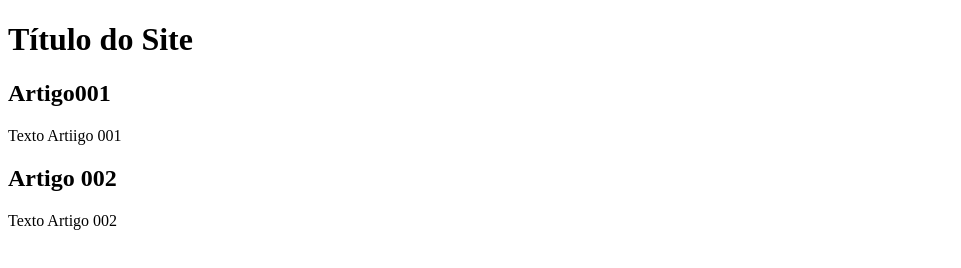
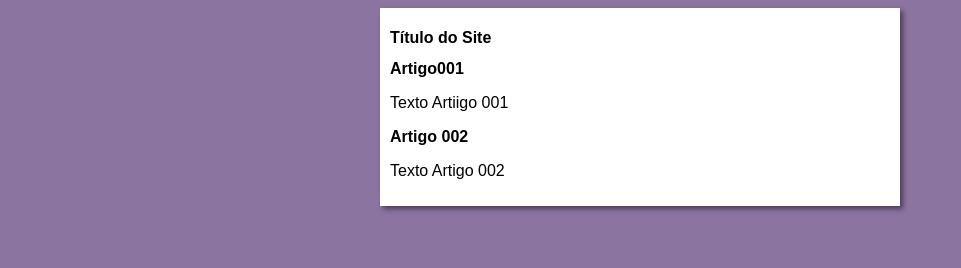
Before and after one commit to d-araujo/projeto-site, a plain HTML site: page index.html in a window 1280 px wide. Shown: the whole page, without its empty margins (0-961 px from the left). Drawn offline with Linux system fonts and the light colour scheme.

Commit message:
iniciei o design

```diff
--- /dev/null
+++ b/estilos/style.css
@@ -0,0 +1,16 @@
+* {
+    font-family: Arial, Helvetica, sans-serif;
+    font-size: 16px;
+}
+
+body {
+    background-color: rgb(139, 116, 160);
+}
+
+main {
+    background-color: white;
+    width: 500px;
+    margin: auto;
+    padding: 10px;
+    box-shadow: 3px 3px 5px rgba(0, 0, 0, 0.479);
+}
--- a/index.html
+++ b/index.html
@@ -4,6 +4,7 @@
     <meta charset="UTF-8">
     <meta name="viewport" content="width=device-width, initial-scale=1.0">
     <title>Título do Site</title>
+    <link rel="stylesheet" href="estilos/style.css">
 </head>
 <body>
     <main>
```
